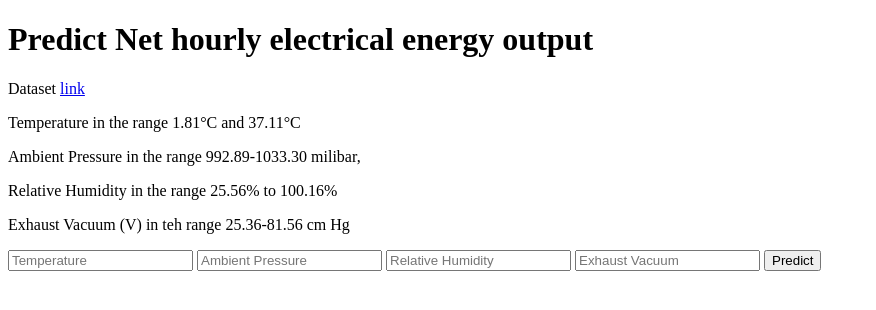
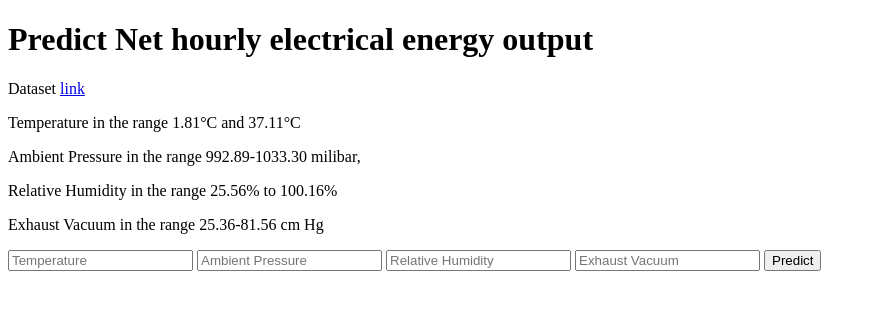
Before and after one commit to bridgecrew-perf6/deployement-flask-heroku, a Flask app: page / in a window 1280 px wide. Shown: the top 310 px of the page, without its empty margins (0-876 px from the left). Run offline with Flask 2, Linux system fonts and the light colour scheme; parts of the project's set-up code (start-up, migrations or seed data) failed here and were passed over.

Commit message:
Update index.html

```diff
--- a/templates/index.html
+++ b/templates/index.html
@@ -21,7 +21,7 @@
 	 <p> Temperature in the range 1.81°C and 37.11°C </p>
 	 <p> Ambient Pressure in the range 992.89-1033.30 milibar, </p>
 	 <p> Relative Humidity in the range 25.56% to 100.16% </p>
-	 <p> Exhaust Vacuum (V) in teh range 25.36-81.56 cm Hg </p>
+	 <p> Exhaust Vacuum in the range 25.36-81.56 cm Hg </p>
 
      <!-- Main Input For Receiving Query to our ML -->
     <form action="{{ url_for('predict')}}"method="post">
```
